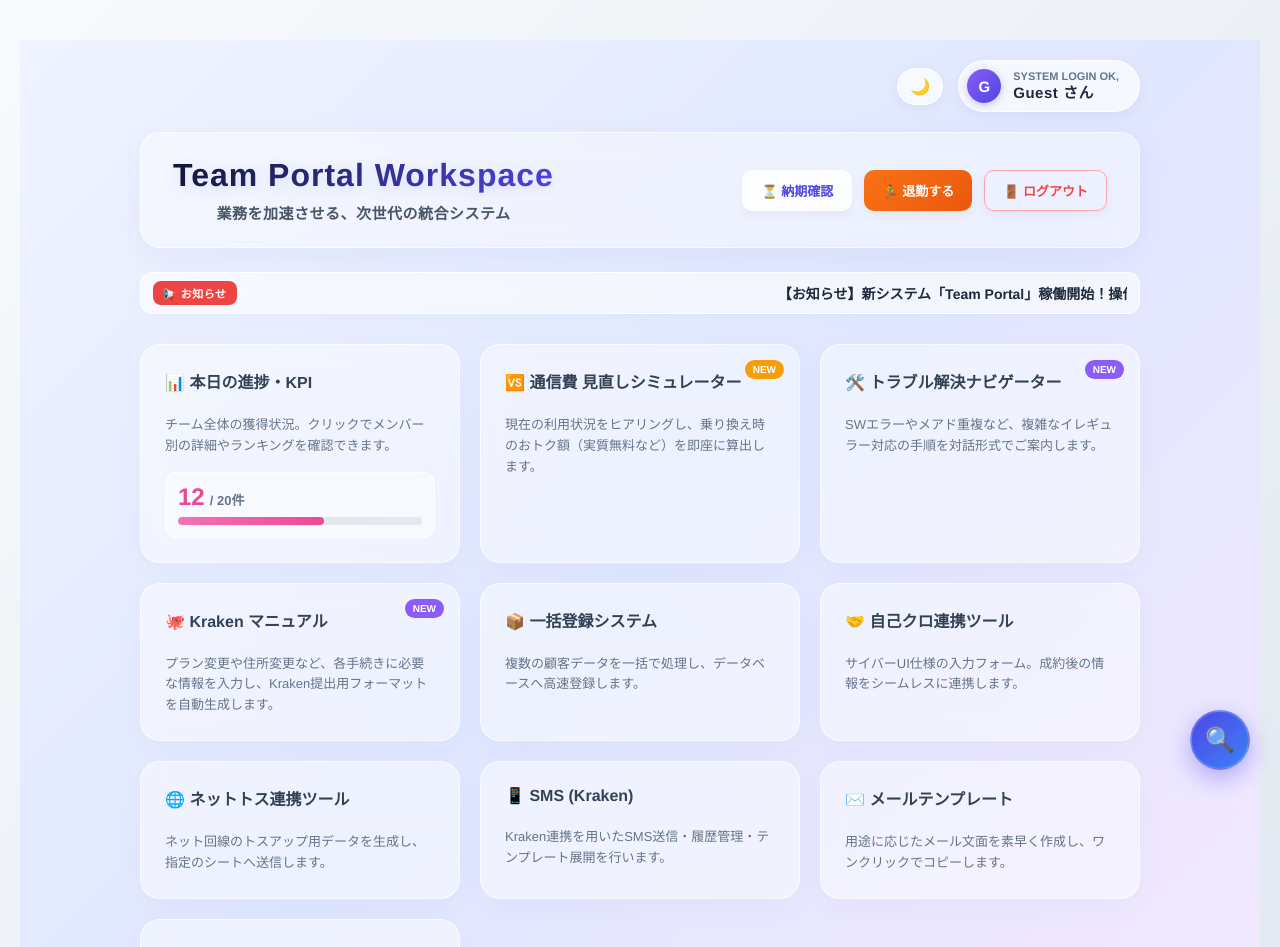
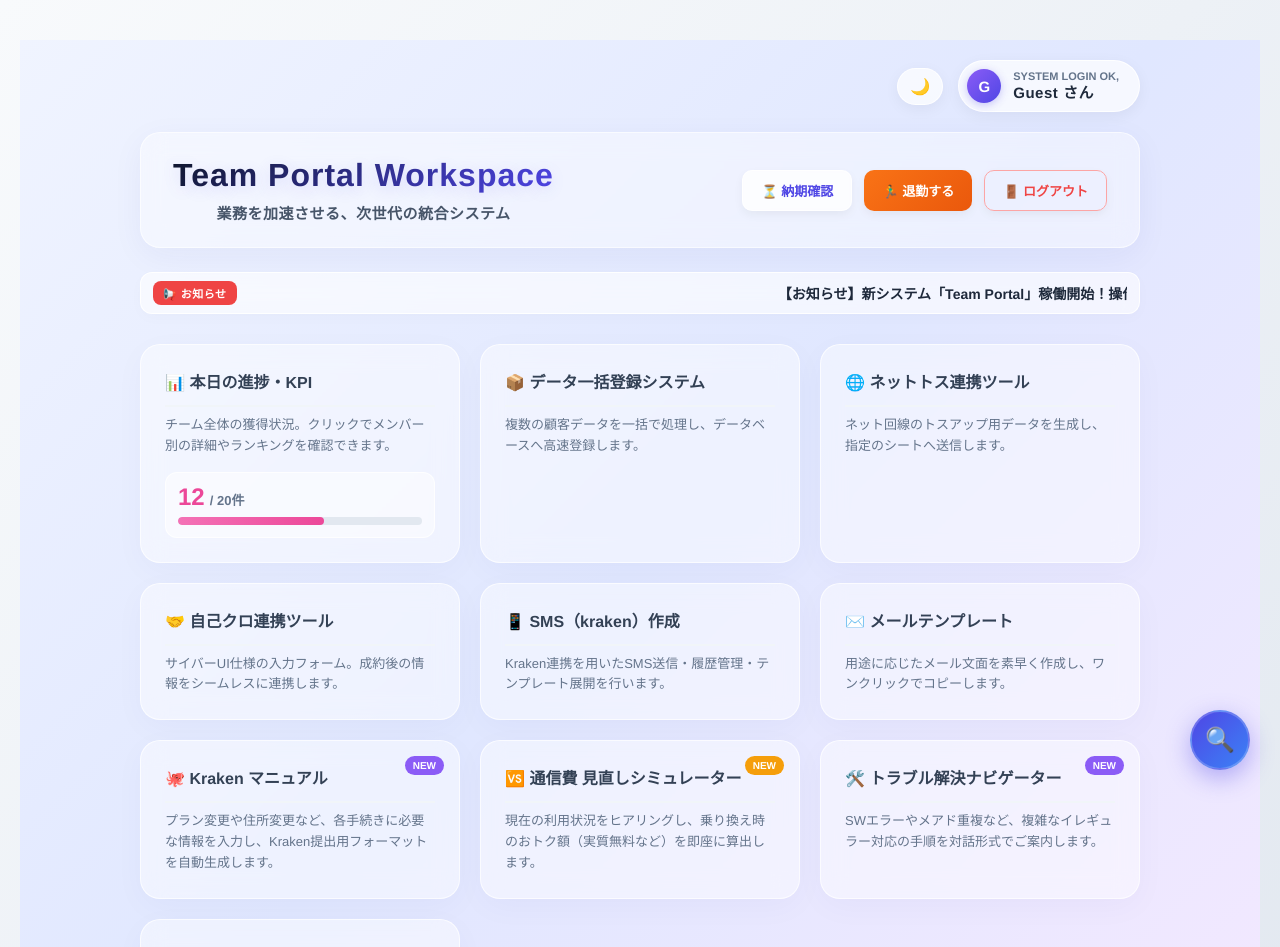
Before and after one commit to toranosukehigashi/team-portal, a Next.js app: page / in a window 1280 px wide. Shown: the top 947 px of the page. Built offline with nearby package versions, Linux system fonts and the light colour scheme.

Commit message:
HOME画面のカード順序・タイトル変更

```diff
--- a/app/page.tsx
+++ b/app/page.tsx
@@ -157,7 +157,6 @@
   };
 
   return (
-    // 🌙 ダークモード時は theme-dark クラスが付与されます
     <main className={`app-wrapper ${showWarpExit ? "animate-warp-arrival" : ""} ${isDarkMode ? "theme-dark" : ""}`}>
       <style dangerouslySetInnerHTML={{ __html: `
         .app-wrapper * { box-sizing: border-box; }
@@ -437,8 +436,9 @@
           </div>
         </div>
 
-        {/* 🗂️ ツールリンクグリッド */}
+        {/* 🗂️ ツールリンクグリッド (順番変更済) */}
         <div className="grid-layout">
+          {/* 1. 本日の進捗・KPI */}
           <section className="category-card" onClick={() => setIsKpiOpen(true)}>
             <h2 className="category-title">📊 本日の進捗・KPI</h2>
             <p className="category-desc">チーム全体の獲得状況。クリックでメンバー別の詳細やランキングを確認できます。</p>
@@ -448,49 +448,58 @@
             </div>
           </section>
 
+          {/* 2. データ一括登録システム */}
+          <section className="category-card" onClick={() => goToPage("/bulk-register")}>
+            <h2 className="category-title">📦 データ一括登録システム</h2>
+            <p className="category-desc">複数の顧客データを一括で処理し、データベースへ高速登録します。</p>
+          </section>
+
+          {/* 3. ネットトス連携ツール */}
+          <section className="category-card" onClick={() => goToPage("/net-toss")}>
+            <h2 className="category-title">🌐 ネットトス連携ツール</h2>
+            <p className="category-desc">ネット回線のトスアップ用データを生成し、指定のシートへ送信します。</p>
+          </section>
+
+          {/* 4. 自己クロ連携ツール */}
+          <section className="category-card" onClick={() => goToPage("/self-close")}>
+            <h2 className="category-title">🤝 自己クロ連携ツール</h2>
+            <p className="category-desc">サイバーUI仕様の入力フォーム。成約後の情報をシームレスに連携します。</p>
+          </section>
+
+          {/* 5. SMS（kraken）作成 */}
+          <section className="category-card" onClick={() => goToPage("/sms-kraken")}>
+            <h2 className="category-title">📱 SMS（kraken）作成</h2>
+            <p className="category-desc">Kraken連携を用いたSMS送信・履歴管理・テンプレート展開を行います。</p>
+          </section>
+
+          {/* 6. メールテンプレート */}
+          <section className="category-card" onClick={() => goToPage("/email-template")}>
+            <h2 className="category-title">✉️ メールテンプレート</h2>
+            <p className="category-desc">用途に応じたメール文面を素早く作成し、ワンクリックでコピーします。</p>
+          </section>
+
+          {/* 7. Kraken マニュアル */}
+          <section className="category-card" onClick={() => goToPage("/procedure-wizard")}>
+            <span className="badge-new" style={{ position: "absolute", top: "15px", right: "15px", background: "#8b5cf6", color: "#fff", fontSize: "10px", fontWeight: 800, padding: "4px 8px", borderRadius: "20px" }}>NEW</span>
+            <h2 className="category-title">🐙 Kraken マニュアル</h2>
+            <p className="category-desc">プラン変更や住所変更など、各手続きに必要な情報を入力し、Kraken提出用フォーマットを自動生成します。</p>
+          </section>
+
+          {/* 8. 通信費 見直しシミュレーター */}
           <section className="category-card" onClick={() => goToPage("/simulator")}>
             <span className="badge-new" style={{ position: "absolute", top: "15px", right: "15px", background: "#f59e0b", color: "#fff", fontSize: "10px", fontWeight: 800, padding: "4px 8px", borderRadius: "20px" }}>NEW</span>
             <h2 className="category-title">🆚 通信費 見直しシミュレーター</h2>
             <p className="category-desc">現在の利用状況をヒアリングし、乗り換え時のおトク額（実質無料など）を即座に算出します。</p>
           </section>
 
+          {/* 9. トラブル解決ナビゲーター */}
           <section className="category-card" onClick={() => goToPage("/trouble-nav")}>
             <span className="badge-new" style={{ position: "absolute", top: "15px", right: "15px", background: "#8b5cf6", color: "#fff", fontSize: "10px", fontWeight: 800, padding: "4px 8px", borderRadius: "20px" }}>NEW</span>
             <h2 className="category-title">🛠️ トラブル解決ナビゲーター</h2>
             <p className="category-desc">SWエラーやメアド重複など、複雑なイレギュラー対応の手順を対話形式でご案内します。</p>
           </section>
 
-          <section className="category-card" onClick={() => goToPage("/procedure-wizard")}>
-            <span className="badge-new" style={{ position: "absolute", top: "15px", right: "15px", background: "#8b5cf6", color: "#fff", fontSize: "10px", fontWeight: 800, padding: "4px 8px", borderRadius: "20px" }}>NEW</span>
-            <h2 className="category-title">🐙 Kraken マニュアル</h2>
-            <p className="category-desc">プラン変更や住所変更など、各手続きに必要な情報を入力し、Kraken提出用フォーマットを自動生成します。</p>
-          </section>
-
-          <section className="category-card" onClick={() => goToPage("/bulk-register")}>
-            <h2 className="category-title">📦 一括登録システム</h2>
-            <p className="category-desc">複数の顧客データを一括で処理し、データベースへ高速登録します。</p>
-          </section>
-
-          <section className="category-card" onClick={() => goToPage("/self-close")}>
-            <h2 className="category-title">🤝 自己クロ連携ツール</h2>
-            <p className="category-desc">サイバーUI仕様の入力フォーム。成約後の情報をシームレスに連携します。</p>
-          </section>
-
-          <section className="category-card" onClick={() => goToPage("/net-toss")}>
-            <h2 className="category-title">🌐 ネットトス連携ツール</h2>
-            <p className="category-desc">ネット回線のトスアップ用データを生成し、指定のシートへ送信します。</p>
-          </section>
-
-          <section className="category-card" onClick={() => goToPage("/sms-kraken")}>
-            <h2 className="category-title">📱 SMS (Kraken)</h2>
-            <p className="category-desc">Kraken連携を用いたSMS送信・履歴管理・テンプレート展開を行います。</p>
-          </section>
-
-          <section className="category-card" onClick={() => goToPage("/email-template")}>
-            <h2 className="category-title">✉️ メールテンプレート</h2>
-            <p className="category-desc">用途に応じたメール文面を素早く作成し、ワンクリックでコピーします。</p>
-          </section>
-
+          {/* 10. クイック一時メモ */}
           <section className="category-card" onClick={() => setIsMemoOpen(true)}>
             <h2 className="category-title">📝 クイック一時メモ</h2>
             <p className="category-desc">通話中などに一時的に情報を置いておく、ブラウザ自動保存のスクラッチパッド。</p>
```
